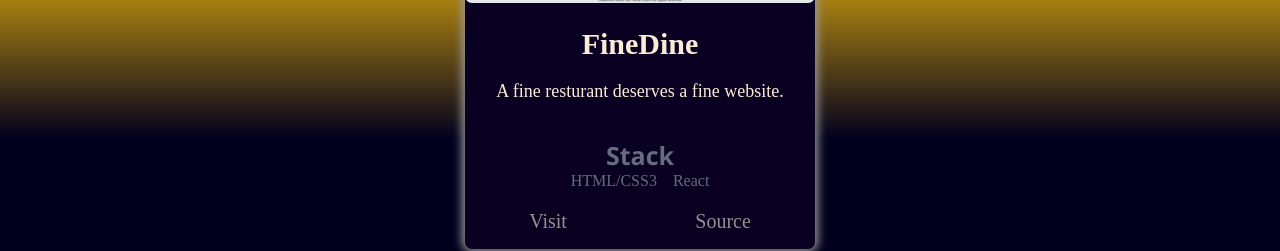
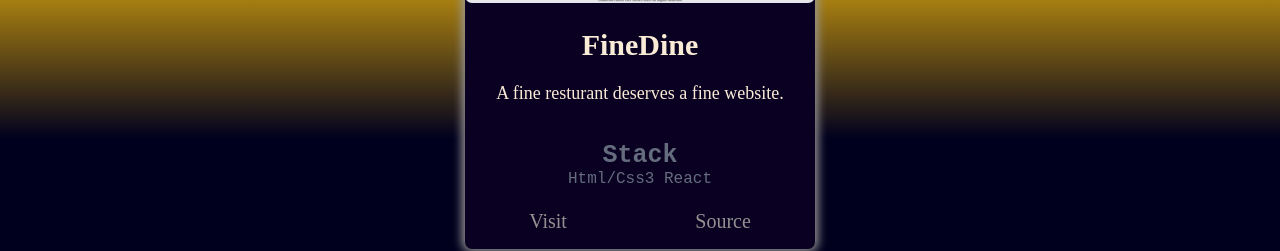
Before and after one commit to MaaX59/my_portfolio, a React (Create React App) app: page / in a window 1280 px wide. Shown: the part 860-1111 px from the top of the page. Built offline with nearby package versions, Linux system fonts and the light colour scheme.

Commit message:
minor fixes to style

```diff
--- a/src/components/projectCard.css
+++ b/src/components/projectCard.css
@@ -63,7 +63,8 @@
 }
 .app__projectCard-content_tech h1 {
   font-size: 25px;
-  font-family: "Segoe UI", Tahoma, Geneva, Verdana, sans-serif;
+  font-family: 'Courier New', Courier, monospace;
+  font-weight: 600;
 }
 .app__projectCard-content_tags {
   display: flex;
@@ -73,13 +74,12 @@
   display: flex;
   justify-content: center;
   flex-direction: row;
-  padding: 0 0.5rem;
+  padding: 0 0.3rem;
+  font-family: 'Courier New', Courier, monospace;
+  font-weight: 300;
 }
 
-.h1 {
-  color: aliceblue;
-  font-size: large;
-}
+
 
 .app__projectCard-links {
   display: flex;
@@ -103,15 +103,15 @@
   margin: 0 2rem;
   padding-bottom: 1rem;
 
-  transition: 0.3s ease-in-out;
+  transition: 0.2s ease-in-out;
 }
 .app__projectCard-links a:hover {
   color: rgb(146, 132, 6);
   /* border-top: 1px solid rgb(207, 164, 20); */
   /* border-bottom: 1px solid rgb(207, 164, 20); */
   text-decoration: solid;
-
-  transition: 0.3s ease-in-out;
+text-shadow: 1px 0 10px red;
+  transition: 0.2s ease-in-out;
 }
 .app__projectCard-links_site a :visited {
   text-decoration: none;
--- a/src/data/frontend.js
+++ b/src/data/frontend.js
@@ -2,7 +2,7 @@ const Frontend = [
   {
     name: "FineDine",
     description:"A fine resturant deserves a fine website.",
-    tags: ["HTML/CSS3","React"],
+    tags: ["Html/Css3","React"],
     image: '.../images/finedine.png',
     link: 'https://maax59.github.io/fine-dine/',
     code: "https://github.com/MaaX59/fine-dine",
```
